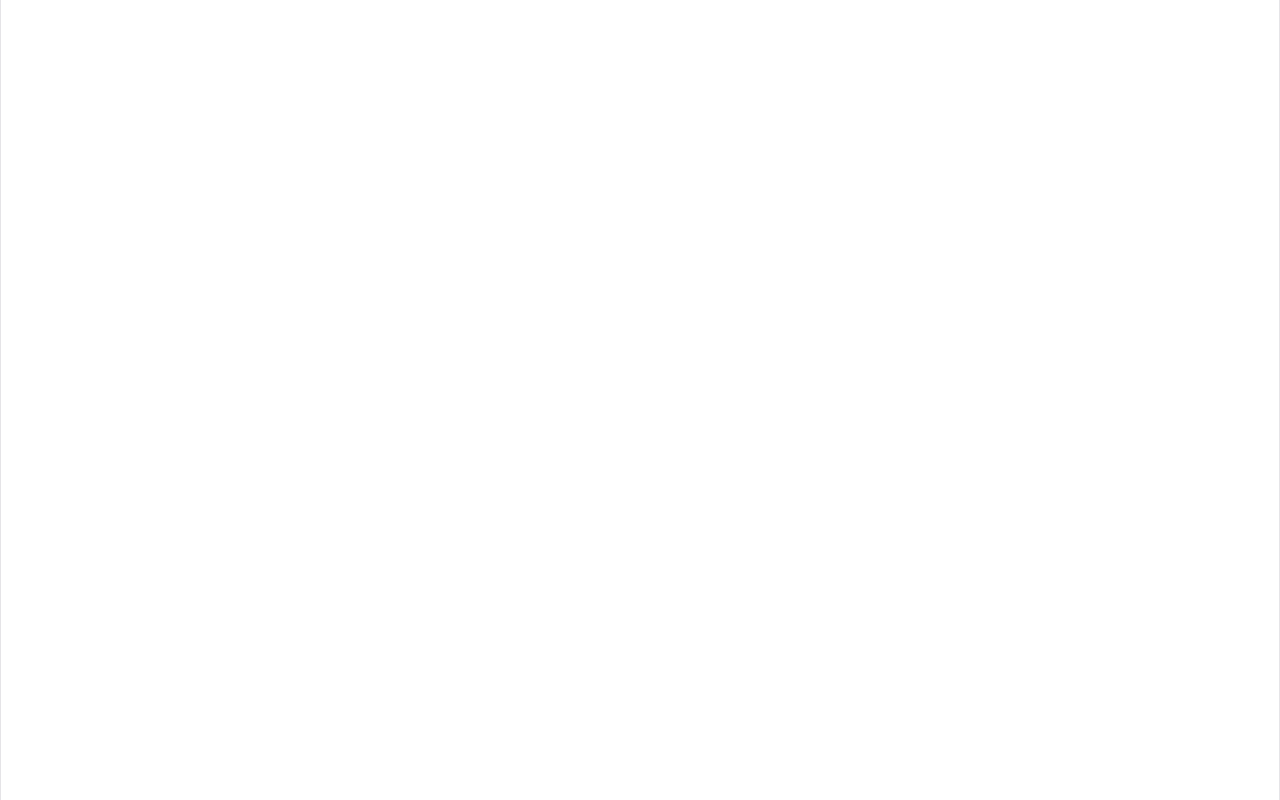
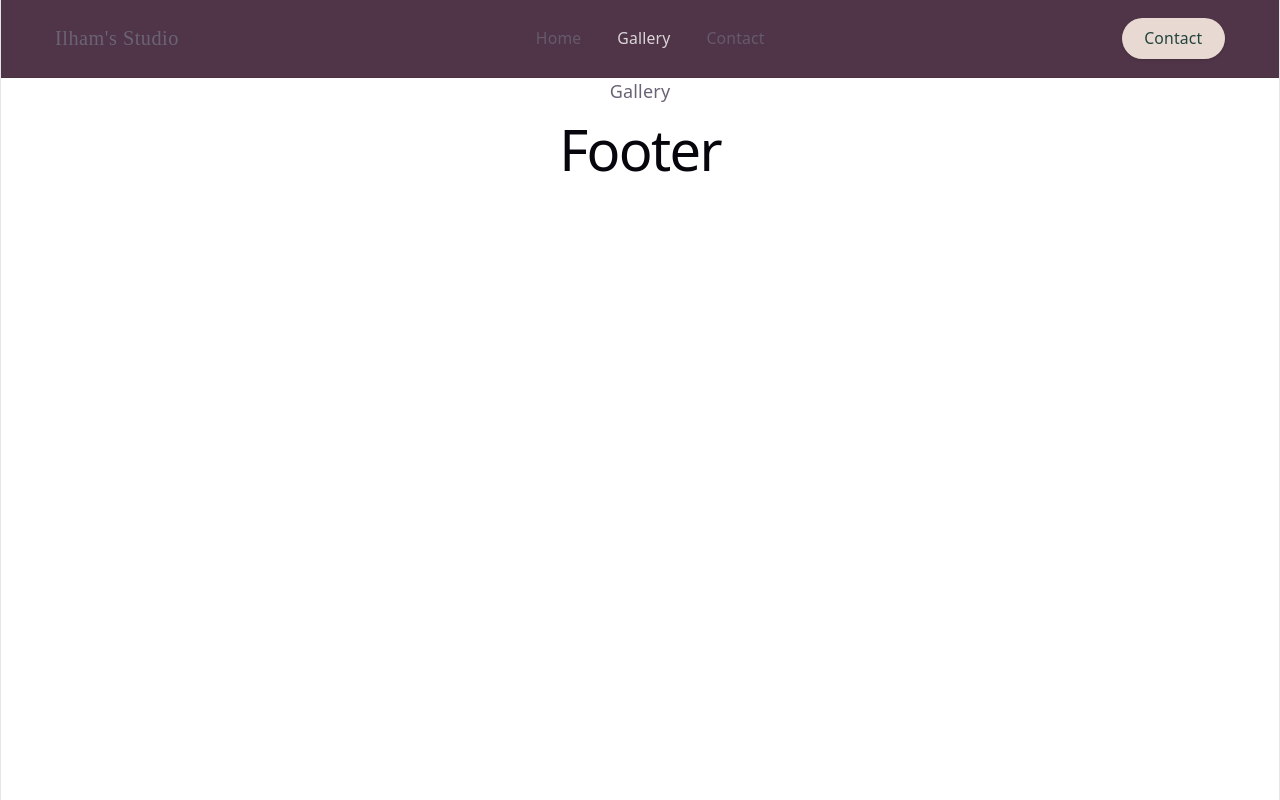
Before and after one commit to Haxee24/ilhams-studio, a React app: page /gallery in a window 1280 px wide. Before the commit this address had no page. Built offline with nearby package versions, Linux system fonts and the light colour scheme; the HTML template or start-up script is replaced by a standard one.

Commit message:
made workable approutes component

```diff
--- a/src/AppRoutes.jsx
+++ b/src/AppRoutes.jsx
@@ -1,12 +1,12 @@
 import { Route, Routes } from "react-router-dom";
-import Layout from "./pages/Layout";
-import Home from "./pages/Home";
+import { Contact, Gallery, Home, Layout } from "./pages";
 function AppRoutes() {
   return (
     <Routes>
       <Route path="/" element={<Layout />}>
         <Route index element={<Home />} />
-        <Route path="/contact" element={<h1>About</h1>} />
+        <Route path="/contact" element={<Contact/>} />
+        <Route path="/gallery" element={<Gallery/>} />
       </Route>
     </Routes>
   );
--- a/src/components/Header/Navbar.jsx
+++ b/src/components/Header/Navbar.jsx
@@ -41,12 +41,12 @@ function Navbar() {
         </NavLink>
 
         <NavLink
-          to="/about"
+          to="/contact"
           className={({ isActive }) =>
             `${baseStyle} ${isActive ? "opacity-100 text-white font-medium" : ""}`
           }
         >
-          About
+          Contact
         </NavLink>
       </div>
 
```
Also changed, not shown: src/data/paintings.js (renamed from src/artwork/paintings.js).
